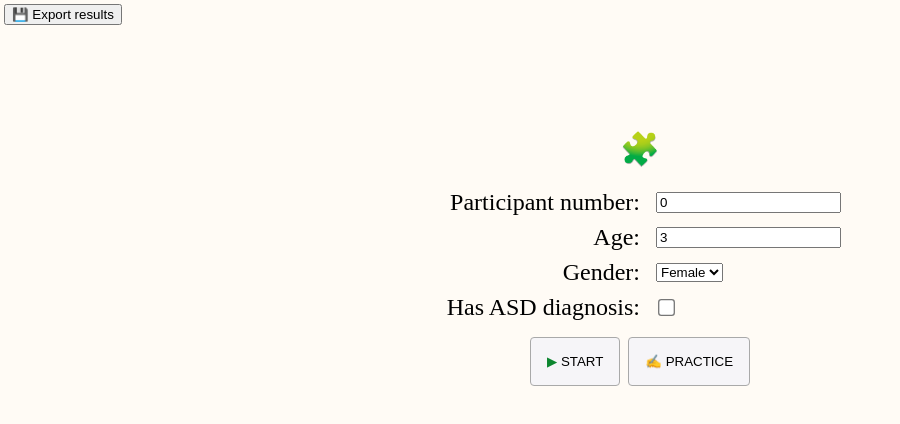
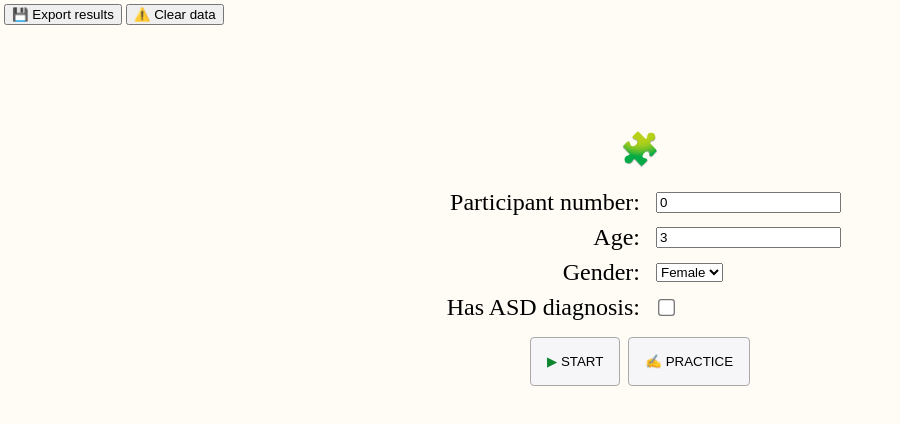
Before and after one commit to yeojono/breece, a SvelteKit app: page / in a window 1280 px wide. Shown: the top 424 px of the page, without its empty margins (0-900 px from the left). Built offline with nearby package versions, Linux system fonts and the light colour scheme.

Commit message:
clear data button

```diff
--- a/src/routes/+page.svelte
+++ b/src/routes/+page.svelte
@@ -21,6 +21,16 @@
 		window.location.href = `/puzzles/0?challengeId=${challengeId}`;
 		ResultStoreModule.createResult(String(challengeId), fields);
 	};
+
+	const handleClearData = () => {
+		if (
+			confirm(
+				'All previous results will be forgotten. This cannot be undone. Are you sure you wish to proceed?'
+			)
+		) {
+			ResultStoreModule.clearResults();
+		}
+	};
 </script>
 
 <h1>🧩</h1>
@@ -35,7 +45,10 @@
 	>
 </div>
 
-<button class="export-btn" on:click={ResultStoreModule.exportToCsv}>Export results</button>
+<div class="data-btns">
+	<button class="export-btn" on:click={ResultStoreModule.exportToCsv}>Export results</button>
+	<button class="clear-btn" on:click={handleClearData}>⚠️ Clear data</button>
+</div>
 
 <style>
 	h1 {
@@ -60,10 +73,12 @@
 		content: '✍️ ';
 	}
 
-	.export-btn {
+	div.data-btns {
 		position: absolute;
 		top: 4px;
 		left: 4px;
+		display: flex;
+		gap: 4px;
 	}
 	button.export-btn:before {
 		content: '💾 ';
--- a/src/store/result.ts
+++ b/src/store/result.ts
@@ -90,6 +90,10 @@ export const addPuzzleResponseToResult = (
 	}));
 };
 
+export const clearResults = () => {
+	store.set(initialStore);
+};
+
 export const exportToCsv = () => {
 	const store: ResultStoreType = getStoreFromLocalStorage();
 	const puzzleColumns = puzzles
```
